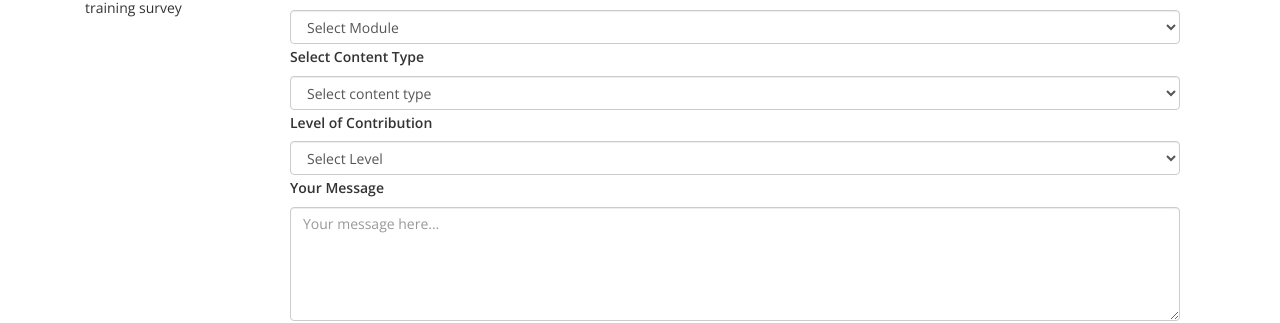
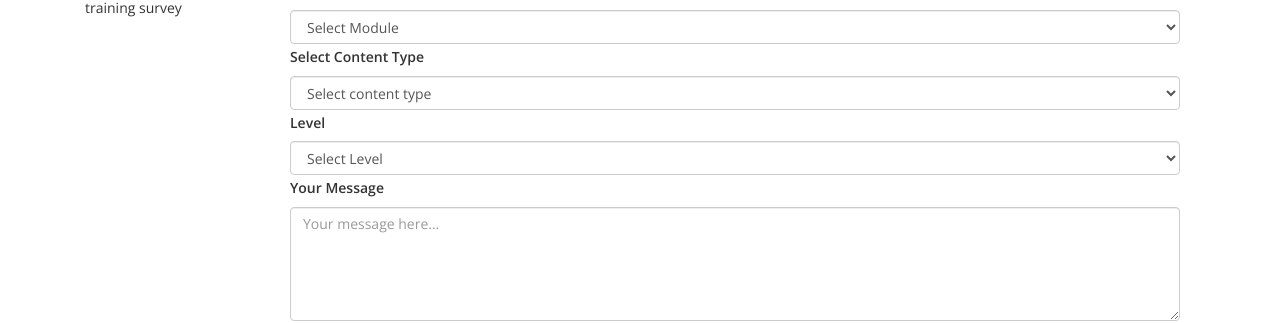
Before and after one commit to uct-cbio/ngs-academy, a Jekyll site: the page built from curricula-feedback-form.html, in a window 1280 px wide. Shown: the part 575-898 px from the top of the page. Built offline with Jekyll 4.4.1, drawn with Linux system fonts in a browser that asks for light colours; nearby versions of some CDN libraries; some web fonts are replaced; library files that are not in the unit come from our copies; comment, search, counter and statistics services are not loaded.

Commit message:
updated form

```diff
--- a/curricula-feedback-form.html
+++ b/curricula-feedback-form.html
@@ -62,7 +62,7 @@ permalink: /courses/curricula-contribution/
     </div>
 
     <div class="mb-3">
-      <label for="level" class="form-label">Level of Contribution</label>
+      <label for="level" class="form-label">Level</label>
       <select class="form-control" id="level" name="level" required>
         <option value="" disabled selected>Select Level</option>
         <option value="Introductory">Introductory</option>
```
